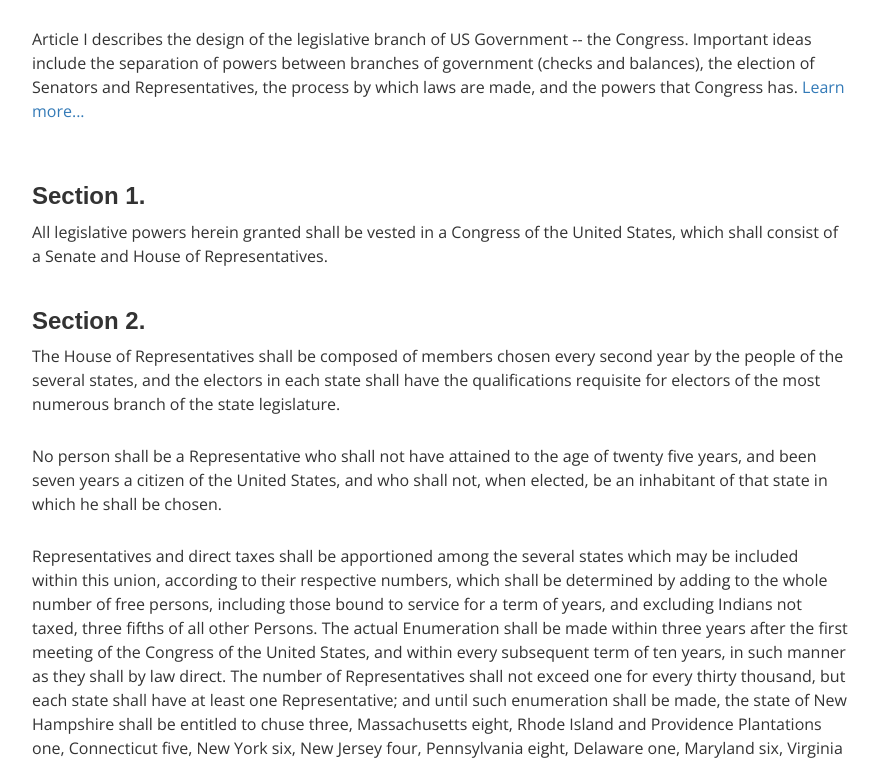
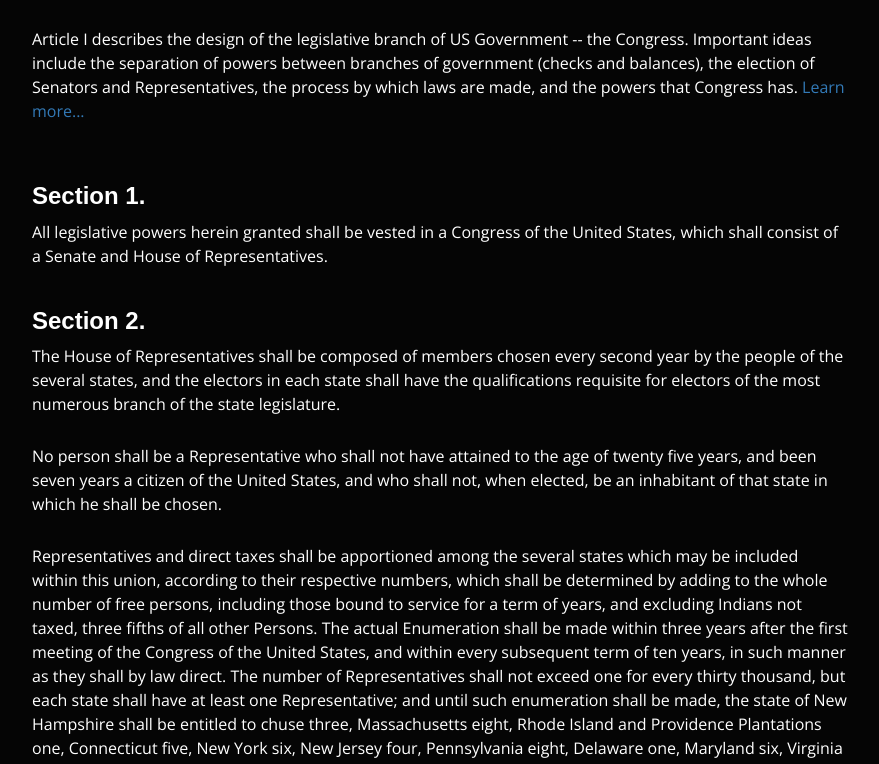
Before and after one commit to eduardo-valencia/csc104-w2-css-constitution, a plain HTML site: page src/index.html in a window 1280 px wide. Shown: the part 132-896 px from the top of the page, without its empty margins (200-1079 px from the left). Drawn offline with nearby package versions, Linux system fonts and the light colour scheme.

Commit message:
Change bg color

```diff
--- a/src/index.html
+++ b/src/index.html
@@ -4,7 +4,6 @@
     <meta charset="UTF-8" />
     <meta name="viewport" content="width=device-width, initial-scale=1.0" />
     <title>Article I</title>
-    <link rel="stylesheet" href="./index.css" />
     <link rel="preconnect" href="https://fonts.googleapis.com" />
     <link rel="preconnect" href="https://fonts.gstatic.com" crossorigin />
     <link
@@ -23,6 +22,7 @@
       integrity="sha384-6pzBo3FDv/PJ8r2KRkGHifhEocL+1X2rVCTTkUfGk7/0pbek5mMa1upzvWbrUbOZ"
       crossorigin="anonymous"
     />
+    <link rel="stylesheet" href="./index.css" />
   </head>
   <body>
     <div class="custom-container">
--- a/src/index.scss
+++ b/src/index.scss
@@ -26,6 +26,12 @@ $breakpoints: (
 //
 * {
   font-family: 'Open Sans', sans-serif;
+}
+
+html,
+body {
+  background-color: rgba(0, 0, 0, 0.856);
+  color: white;
 }
 
 section + section {
```
Also changed, not shown: src/index.css.
